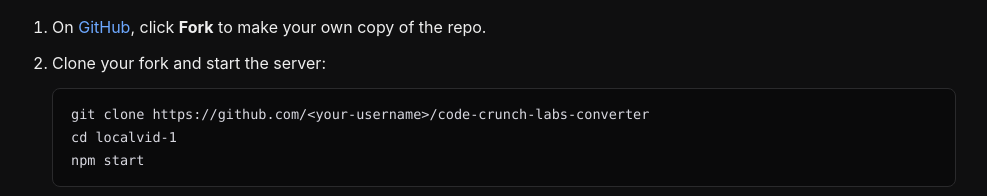
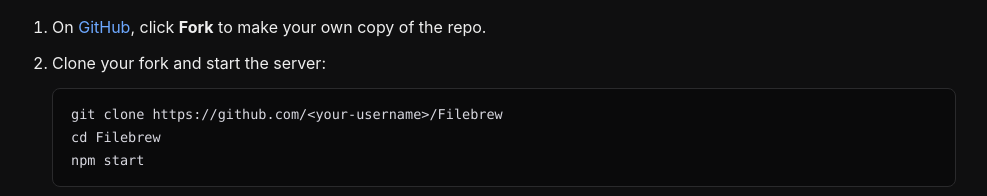
Before and after one commit to CODECRUNCHLABS/Filebrew, a website: page docs/index.html in a window 1280 px wide. Shown: the part 1579-1775 px from the top of the page, without its empty margins (146-1133 px from the left). Drawn offline with Linux system fonts and the light colour scheme.

Commit message:
Fix docs GitHub links to point at CODE-CRUNCH-LABS/Filebrew
The "Fork on GitHub" hero button was a bare https://github.com/ link, and
the clone example still referenced the old code-crunch-labs-converter repo
name. Both now point at the real repo.

```diff
--- a/docs/index.html
+++ b/docs/index.html
@@ -533,7 +533,7 @@
       </p>
       <div class="ctas">
         <a class="btn btn-primary" href="#install">Get started →</a>
-        <a class="btn btn-secondary" href="https://github.com/" target="_blank" rel="noopener">⑃ Fork on GitHub</a>
+        <a class="btn btn-secondary" href="https://github.com/CODE-CRUNCH-LABS/Filebrew" target="_blank" rel="noopener">⑃ Fork on GitHub</a>
       </div>
     </header>
 
@@ -616,8 +616,8 @@ ffmpeg -version</code></pre>
           On <a href="https://github.com/CODE-CRUNCH-LABS/Filebrew" target="_blank" rel="noopener">GitHub</a>, click <strong>Fork</strong> to make your own copy of the repo.
         </li>
         <li>Clone your fork and start the server:
-<pre><code>git clone https://github.com/&lt;your-username&gt;/code-crunch-labs-converter
-cd localvid-1
+<pre><code>git clone https://github.com/&lt;your-username&gt;/Filebrew
+cd Filebrew
 npm start</code></pre>
         </li>
         <li>Open <strong><a href="http://localhost:3000" target="_blank" rel="noopener">http://localhost:3000</a></strong> in your browser. Pick <em>Video &amp; Audio</em> or <em>Image</em> from the landing page.</li>
```
